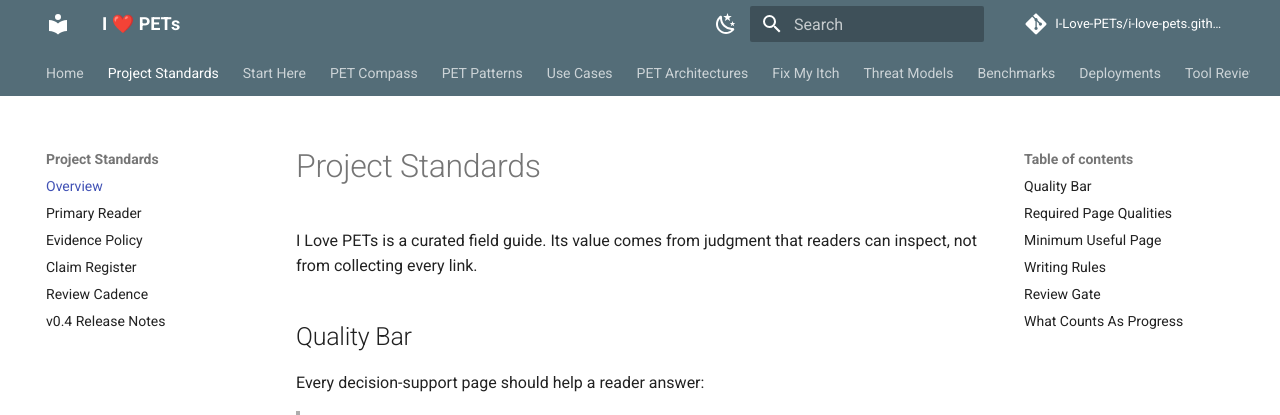
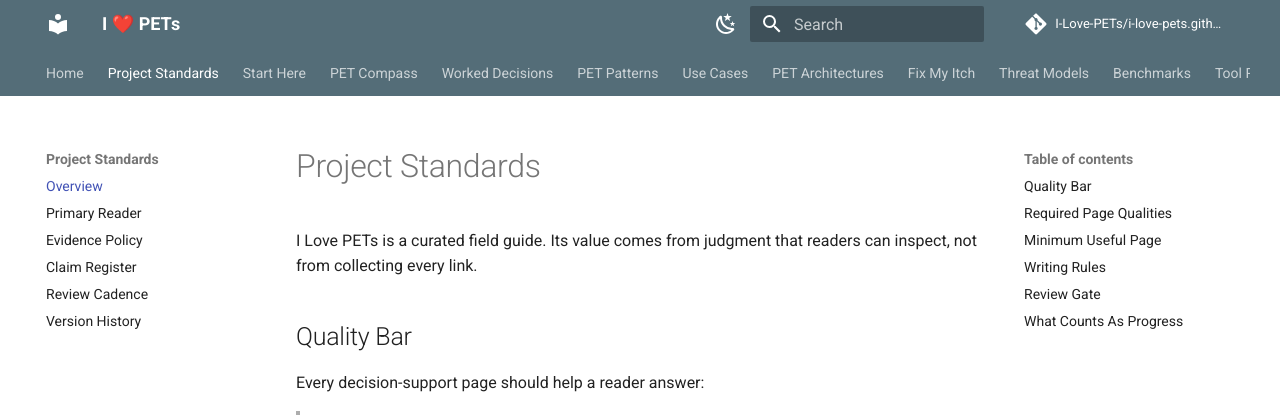
Before and after one commit to I-Love-PETs/i-love-pets.github.io, an MkDocs documentation site: the page built from docs/project-standards/index.md, in a window 1280 px wide. Shown: the top 415 px of the page. Built offline with MkDocs 1.6.1 and Material for MkDocs 9.7.7, drawn with Linux system fonts in a browser that asks for light colours; comment, search, counter and statistics services are not loaded; some of the changed lines change nothing that is shown.

Commit message:
fix(ci): restore nav coverage

```diff
--- a/mkdocs.yml
+++ b/mkdocs.yml
@@ -59,6 +59,9 @@
       anchor_linenums: true
   - pymdownx.inlinehilite
   - pymdownx.snippets
+  - pymdownx.emoji:
+      emoji_index: !!python/name:material.extensions.emoji.twemoji
+      emoji_generator: !!python/name:material.extensions.emoji.to_svg
 
 nav:
   - Home: index.md
@@ -68,9 +71,10 @@
       - Evidence Policy: project-standards/evidence-policy.md
       - Claim Register: project-standards/claim-register.md
       - Review Cadence: project-standards/review-cadence.md
-      - v0.4 Release Notes: project-standards/v0.4-release-notes.md
+      - Version History: project-standards/version-history.md
   - Start Here:
       - Overview: start-here/index.md
+      - Reader Paths: start-here/reader-paths.md
       - What Are PETs?: start-here/what-are-pets.md
       - PET Taxonomy: start-here/pet-taxonomy.md
       - Glossary: start-here/glossary.md
@@ -81,6 +85,14 @@
       - By Threat Model: pet-compass/by-threat-model.md
       - By ML Task: pet-compass/by-ml-task.md
       - Decision Tree: pet-compass/decision-tree.md
+  - Worked Decisions:
+      - Overview: worked-decisions/index.md
+      - Hospital Model Training: worked-decisions/hospital-model-training.md
+      - Cross-Bank Fraud Detection: worked-decisions/cross-bank-fraud-detection.md
+      - Private RAG For Enterprise Docs: worked-decisions/private-rag-enterprise-docs.md
+      - Synthetic Dataset Release: worked-decisions/synthetic-dataset-release.md
+      - Private Model Inference: worked-decisions/private-model-inference.md
+      - Public-Sector Statistics Release: worked-decisions/public-sector-statistics-release.md
   - PET Patterns:
       - Overview: pet-patterns/index.md
       - Federated Analytics: pet-patterns/federated-analytics.md
@@ -129,22 +141,31 @@
   - Benchmarks:
       - Overview: benchmarks/index.md
       - Scorecards: benchmarks/scorecards.md
+      - Example Runs: benchmarks/example-runs.md
       - Privacy: benchmarks/privacy.md
       - Utility: benchmarks/utility.md
       - Cost: benchmarks/cost.md
       - Benchmark Wishlist: benchmarks/benchmark-wishlist.md
+  - Tool Reviews:
+      - Overview: tool-reviews/index.md
+      - Flower FL: tool-reviews/flower-fl.md
+      - OpenDP: tool-reviews/opendp.md
+      - Microsoft SEAL: tool-reviews/microsoft-seal.md
+      - Confidential Computing Platform: tool-reviews/confidential-computing-platform.md
   - Deployments:
       - Overview: deployments/index.md
       - Healthcare: deployments/healthcare.md
       - Finance: deployments/finance.md
       - Advertising: deployments/advertising.md
       - Public Sector: deployments/public-sector.md
-  - Tool Reviews:
-      - Overview: tool-reviews/index.md
-      - "FL: Flower": tool-reviews/flower-fl.md
-      - "DP: OpenDP": tool-reviews/opendp.md
-      - "HE: Microsoft SEAL": tool-reviews/microsoft-seal.md
-      - Confidential Computing: tool-reviews/confidential-computing-platform.md
+      - Deep Dives:
+          - Overview: deployments/deep-dives/index.md
+          - US Census Differential Privacy: deployments/deep-dives/us-census-dp.md
+          - Boston Wage-Gap MPC: deployments/deep-dives/boston-wage-gap-mpc.md
+          - Ads Data Hub & Clean Rooms: deployments/deep-dives/ads-data-hub-clean-rooms.md
+          - MELLODDY Federated Learning: deployments/deep-dives/melloddy-fl.md
+          - EXAM COVID-19 Federated Learning: deployments/deep-dives/exam-covid-fl.md
+          - Japanese Banks Federated Fraud Detection: deployments/deep-dives/japanese-banks-fl-fraud.md
   - Contributing:
       - Overview: contributing/index.md
       - Pattern Template: contributing/pattern-template.md
```
